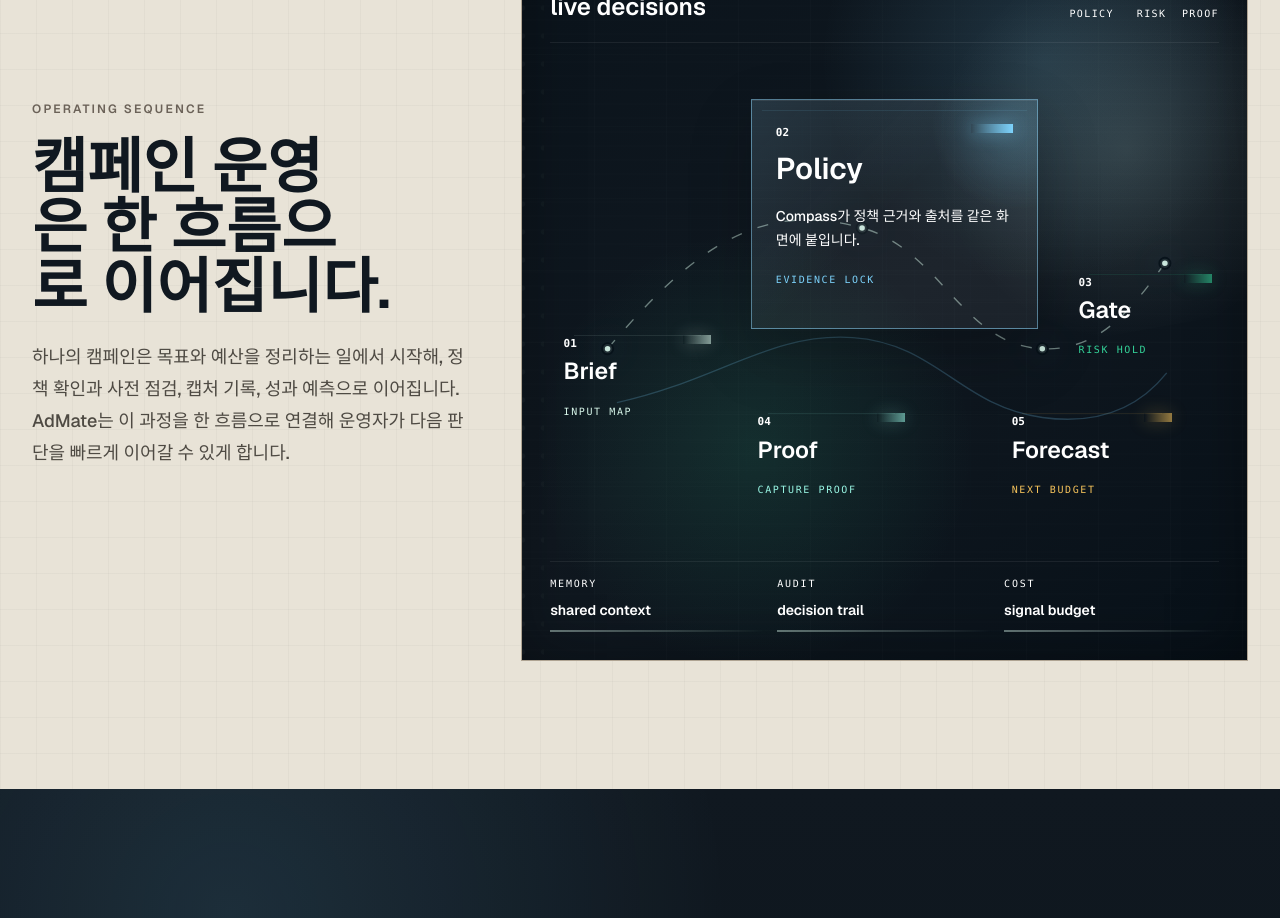
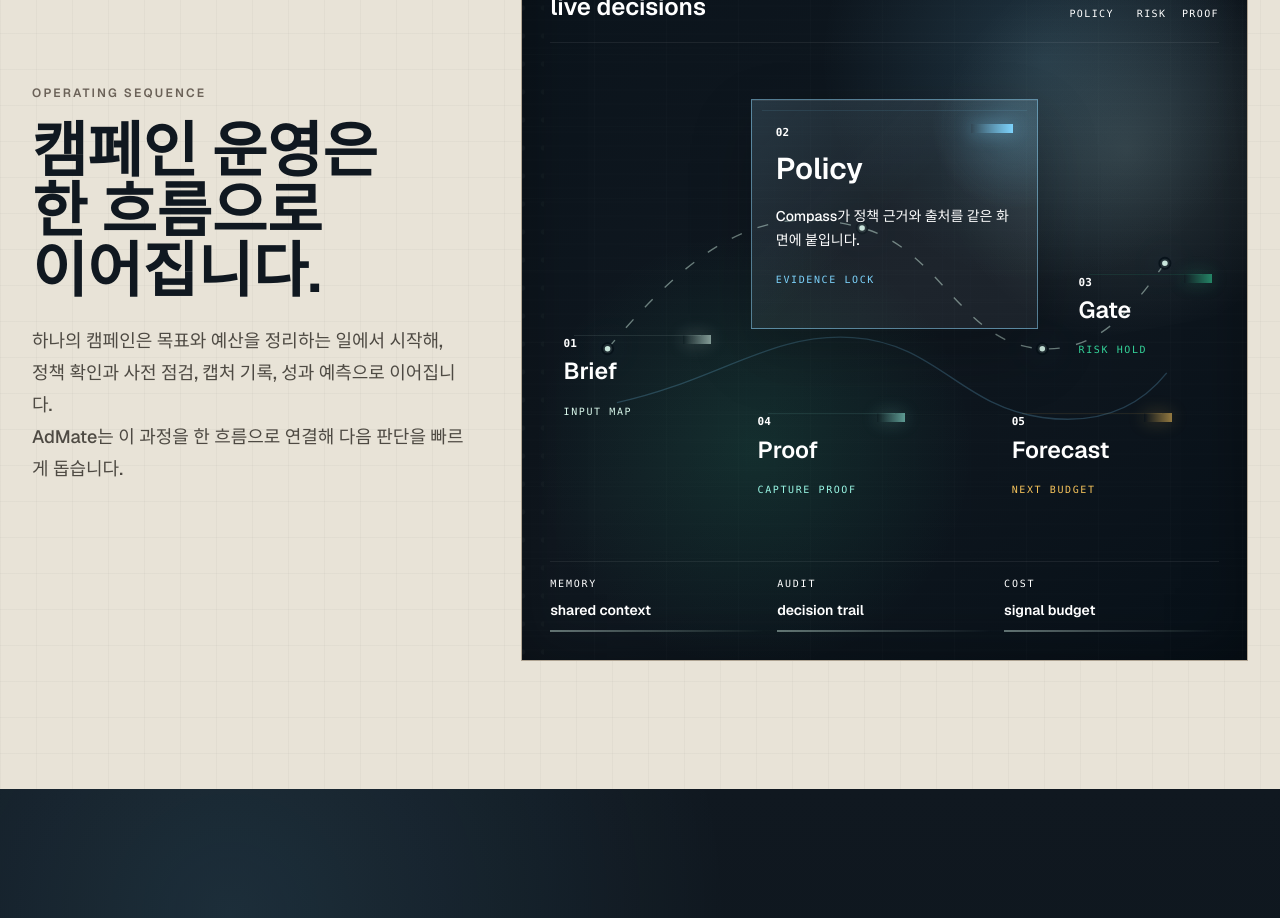
Before and after one commit to Jhongjin/admate-homepage, a Next.js app: page / in a window 1280 px wide. Shown: the part 2040-2958 px from the top of the page. Built offline with nearby package versions, Linux system fonts and the light colour scheme.

Commit message:
Fix homepage flow copy line breaks

```diff
--- a/src/components/home/HomeRebuildExperience.tsx
+++ b/src/components/home/HomeRebuildExperience.tsx
@@ -343,12 +343,13 @@
           <div>
             <div className="text-xs font-semibold uppercase tracking-[0.18em] text-[#6B6258]">Operating sequence</div>
             <h2 className="mt-5 max-w-[620px] text-balance text-4xl font-semibold leading-[1.02] sm:text-6xl">
-              캠페인 운영은 한 흐름으로 이어집니다.
+              <span className="block">캠페인 운영은</span>
+              <span className="block">한 흐름으로 이어집니다.</span>
             </h2>
             <p className="mt-6 max-w-[560px] text-lg font-medium leading-8 text-[#4E4A43]">
-              하나의 캠페인은 목표와 예산을 정리하는 일에서 시작해, 정책 확인과 사전 점검,
-              캡처 기록, 성과 예측으로 이어집니다. AdMate는 이 과정을 한 흐름으로 연결해
-              운영자가 다음 판단을 빠르게 이어갈 수 있게 합니다.
+              <span className="block">하나의 캠페인은 목표와 예산을 정리하는 일에서 시작해,</span>
+              <span className="block">정책 확인과 사전 점검, 캡처 기록, 성과 예측으로 이어집니다.</span>
+              <span className="block">AdMate는 이 과정을 한 흐름으로 연결해 다음 판단을 빠르게 돕습니다.</span>
             </p>
           </div>
 
```
